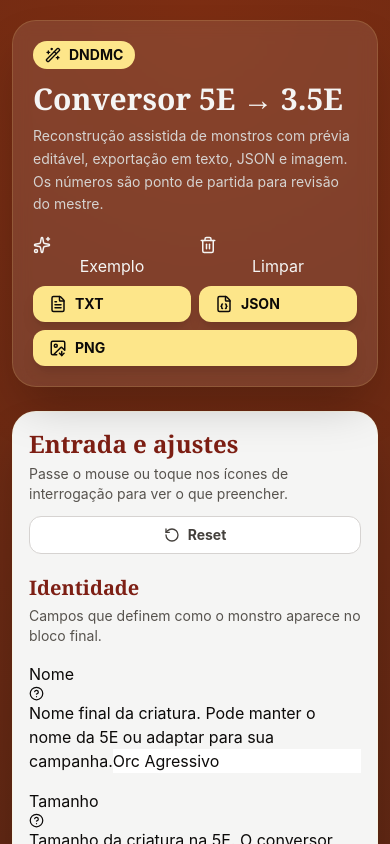
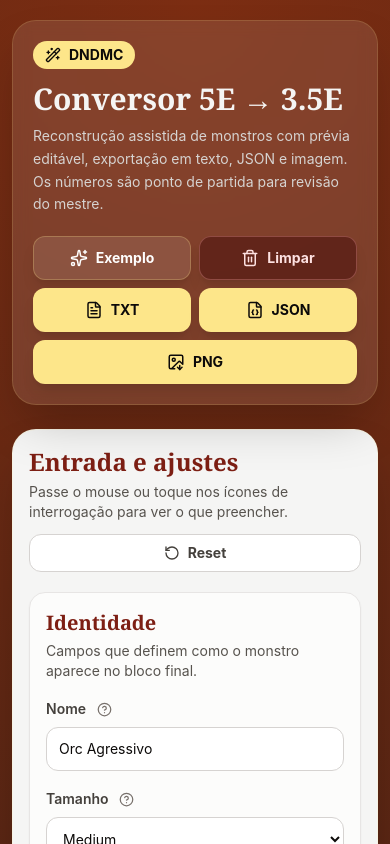
Before and after one commit to caiobarcelos/dndmc, a React (Vite) app: page / in a window 390 px wide. Shown: the top 844 px of the page. Built offline with nearby package versions, Linux system fonts and the light colour scheme.

Commit message:
Refine responsive visual styles

```diff
--- a/src/styles.css
+++ b/src/styles.css
@@ -7,27 +7,79 @@
     box-sizing: border-box;
   }
 
+  html {
+    min-width: 320px;
+  }
+
   body {
     margin: 0;
+    min-width: 320px;
+  }
+
+  button,
+  input,
+  select,
+  textarea {
+    font: inherit;
   }
 }
 
 @layer components {
   .btn {
-    @apply inline-flex items-center gap-2 rounded-xl bg-amber-200 px-4 py-2 text-sm font-bold text-stone-950 shadow-lg transition hover:bg-amber-100 active:scale-95;
+    @apply inline-flex min-h-11 items-center justify-center gap-2 rounded-xl bg-amber-200 px-4 py-2 text-sm font-bold text-stone-950 shadow-lg transition hover:bg-amber-100 active:scale-[0.98];
   }
 
-  .select {
-    @apply rounded-xl border border-stone-300 bg-white/80 px-3 py-2 outline-none ring-amber-700/20 transition focus:ring-4;
+  .btn-secondary {
+    @apply inline-flex min-h-11 items-center justify-center gap-2 rounded-xl border border-amber-200/25 bg-white/10 px-4 py-2 text-sm font-bold text-white shadow-lg transition hover:bg-white/15 active:scale-[0.98];
+  }
+
+  .btn-danger {
+    @apply inline-flex min-h-11 items-center justify-center gap-2 rounded-xl border border-red-300/30 bg-red-950/50 px-4 py-2 text-sm font-bold text-red-100 shadow-lg transition hover:bg-red-900/70 active:scale-[0.98];
+  }
+
+  .field-shell {
+    @apply grid min-w-0 gap-1.5 text-sm;
+  }
+
+  .field-label {
+    @apply flex min-w-0 items-center gap-1.5 font-semibold text-stone-700;
+  }
+
+  .input {
+    @apply min-h-11 w-full min-w-0 rounded-xl border border-stone-300 bg-white/90 px-3 py-2 text-stone-950 outline-none ring-amber-700/20 transition placeholder:text-stone-400 focus:border-amber-700 focus:ring-4;
+  }
+
+  .form-section {
+    @apply min-w-0 rounded-2xl border border-stone-200 bg-white/70 p-4 shadow-sm;
+  }
+
+  .help-wrap {
+    @apply relative inline-flex h-6 w-6 shrink-0 cursor-help items-center justify-center rounded-full text-stone-500 outline-none transition hover:bg-amber-100 hover:text-amber-900 focus:bg-amber-100 focus:text-amber-900;
+  }
+
+  .help-popover {
+    @apply pointer-events-none absolute left-0 top-7 z-50 hidden w-64 rounded-xl border border-amber-200 bg-stone-950 p-3 text-xs font-normal leading-relaxed text-stone-100 shadow-2xl sm:w-72;
+  }
+
+  .help-wrap:hover .help-popover,
+  .help-wrap:focus .help-popover,
+  .help-wrap:focus-within .help-popover {
+    display: block;
+  }
+
+  .preview-wrap {
+    @apply min-w-0 overflow-x-auto rounded-3xl border border-amber-200/15 bg-black/20 p-3 shadow-2xl sm:p-5;
   }
 
   .statblock {
     background-image:
-      linear-gradient(90deg, rgba(125,31,20,0.18), transparent 14%, transparent 86%, rgba(125,31,20,0.18)),
+      linear-gradient(90deg, rgba(125,31,20,0.14), transparent 14%, transparent 86%, rgba(125,31,20,0.14)),
       radial-gradient(circle at 20% 0%, rgba(255,255,255,0.55), transparent 38%),
       linear-gradient(#f6ecd9, #efe0bf);
     border: 1px solid rgba(77, 45, 19, 0.35);
     position: relative;
+    overflow-wrap: anywhere;
+    word-break: normal;
   }
 
   .statblock::before,
@@ -48,4 +100,20 @@
   .statblock::after {
     bottom: 0;
   }
+
+  .stat-line {
+    @apply min-w-0 break-words;
+  }
+
+  .stat-line strong {
+    color: #5f1710;
+  }
 }
+
+@media (max-width: 420px) {
+  .help-popover {
+    left: auto;
+    right: -0.5rem;
+    width: min(18rem, calc(100vw - 2rem));
+  }
+}
```
